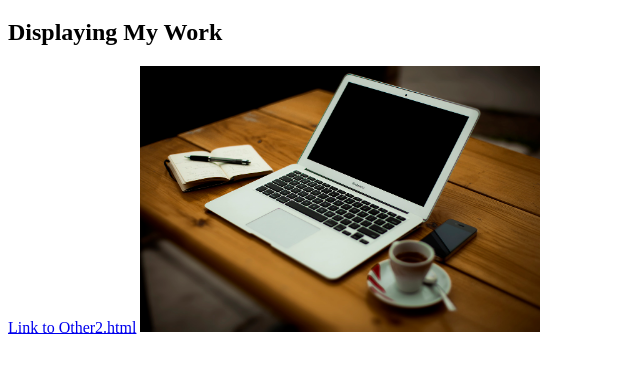
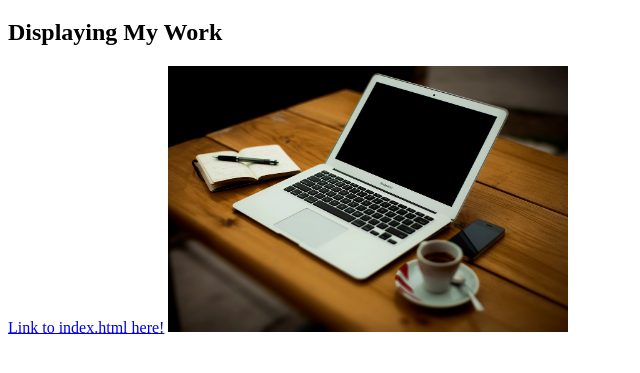
Before and after one commit to Papegu91/papegu91.github.io, a plain HTML site: page Other2.html in a window 1280 px wide. Shown: the part 61-434 px from the top of the page, without its empty margins (0-640 px from the left). Drawn offline with Linux system fonts and the light colour scheme; files whose address does not match are found by name.

Commit message:
Add files via upload

```diff
--- a/Other2.html
+++ b/Other2.html
@@ -6,7 +6,7 @@
  <h1>PeterPaulGudoi</h1>
 </header>
     <h2>Displaying My Work</h2>
-    <a href="index.html">Link to Other2.html</a>
+    <a href="Other2.html">Link to index.html here!</a>
             <img src="comp.jpg" alt="laptop cup" width="400">
 </body>
 </html>
```
